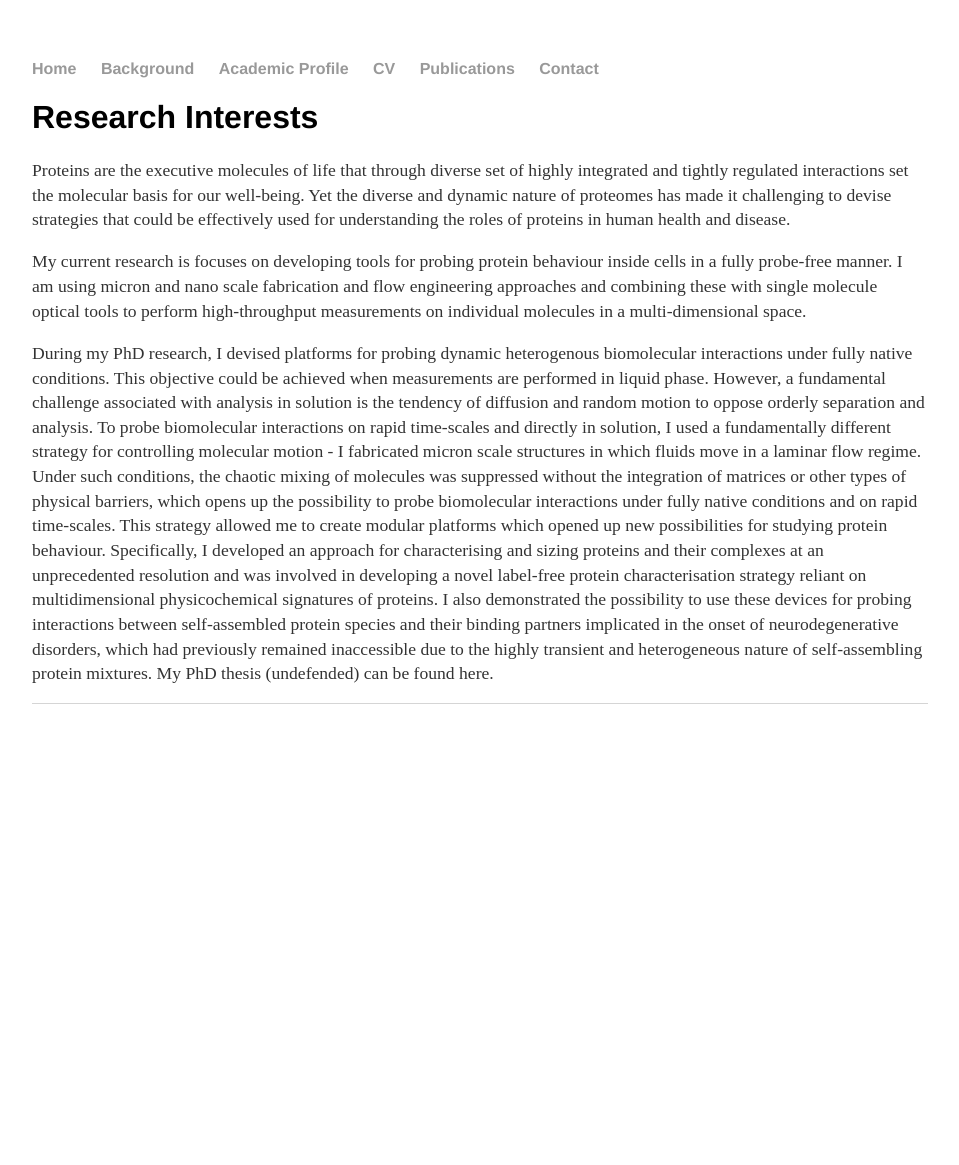
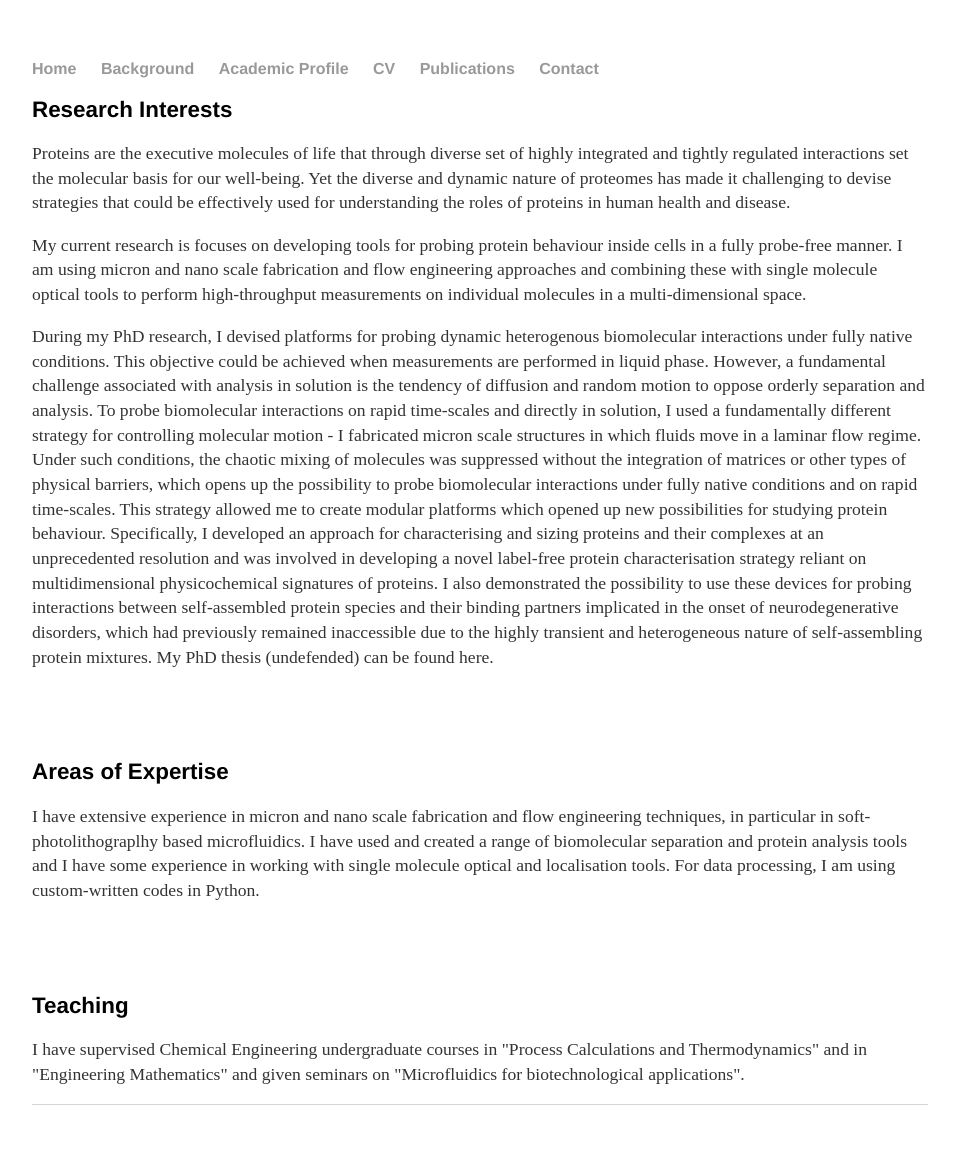
Before and after one commit to kadiliissaar/kadiliissaar.github.io, a Jekyll site: the page built from academic-profile/index.html, in a window 1280 px wide. Shown: the whole page, without its empty margins (160-1119 px from the left). Built offline with Jekyll 4.4.1, drawn with Linux system fonts in a browser that asks for light colours; before the commit the page ends 900 px from its top, so only the background shows below that.

Commit message:
Update index.html

```diff
--- a/academic-profile/index.html
+++ b/academic-profile/index.html
@@ -3,7 +3,7 @@ layout: no-footer
 title: Kadi Liis Saar
 ---
 <div class="blurb">
-	<h1>Research Interests</h1>
+	<h2>Research Interests</h2>
 	<p> Proteins are the executive molecules of life that through diverse set of highly integrated and tightly
 regulated interactions set the molecular basis for our well-being. Yet the diverse and dynamic nature of proteomes
 has made it challenging to devise strategies that could be effectively used for understanding the roles of proteins
@@ -27,5 +27,22 @@ physicochemical signatures of proteins. I also demonstrated the possibility to u
 interactions between self-assembled protein species and their binding partners implicated in the onset of
 neurodegenerative disorders, which had previously remained inaccessible due to the highly transient and heterogeneous
 nature of self-assembling protein mixtures. My PhD thesis (undefended) can be found here.</p>
+</br>
+</br>
+</br>
+
+	<h2>Areas of Expertise</h2>
+<p> I have extensive experience in micron and nano scale fabrication and flow engineering techniques, in
+particular in soft-photolithograplhy based microfluidics. I have used and created a range of biomolecular
+separation and protein analysis tools and I have some experience in working with single molecule optical and
+localisation tools. For data processing, I am using custom-written codes in Python. </p>
+</br>
+</br>
+</br>
+
+	<h2>Teaching</h2>
+<p> I have supervised Chemical Engineering undergraduate courses in "Process Calculations and Thermodynamics"
+and in "Engineering Mathematics" and given seminars on "Microfluidics for biotechnological applications". </p>
+
 
 </div><!-- /.blurb -->
```
